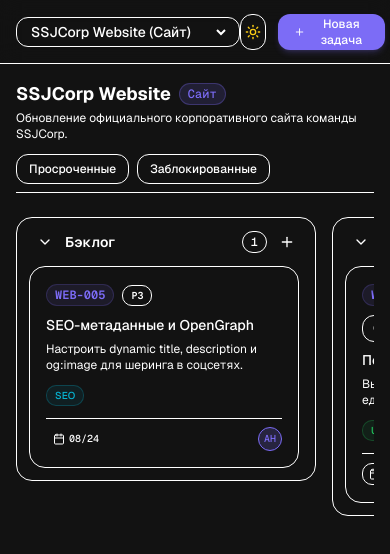
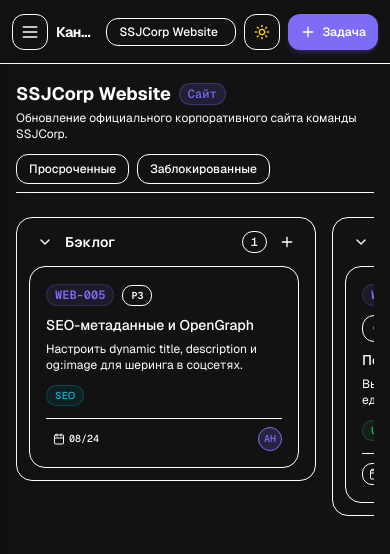
Before and after one commit to purrfect0/kanban-front, a Next.js app: page /board in a window 390 px wide. Shown: the top 554 px of the page. Built offline with nearby package versions, Linux system fonts and the light colour scheme.

Commit message:
add mobile navigation menu

```diff
--- a/src/components/layout/Header.tsx
+++ b/src/components/layout/Header.tsx
@@ -9,6 +9,7 @@ import {
   Sun,
   Moon,
   X,
+  Menu,
 } from "lucide-react";
 import { useKanban } from "@/store/KanbanContext";
 
@@ -32,6 +33,7 @@ export const Header: React.FC = () => {
     setFilters,
     resetFilters,
     setIsCreateTaskOpen,
+    toggleMobileSidebar,
   } = useKanban();
 
   // Keyboard shortcut Ctrl/Cmd + K focus search
@@ -48,11 +50,11 @@ export const Header: React.FC = () => {
 
   const cleanPathname = pathname.replace(/^\/kanban-front/, "") || "/";
 
-  let title = "Обзор проектов";
+  let title = "Обзор";
   if (cleanPathname.startsWith("/board")) {
-    title = "Канбан-доска";
+    title = "Канбан";
   } else if (cleanPathname.startsWith("/deadlines")) {
-    title = "Сроки и дедлайны";
+    title = "Сроки";
   }
 
   const hasActiveFilters =
@@ -72,16 +74,25 @@ export const Header: React.FC = () => {
   };
 
   return (
-    <header className="sticky top-0 z-30 flex h-16 w-full items-center justify-between border-b bg-card/90 px-4 md:px-6 backdrop-blur-md border-border/80">
-      {/* Title & Project Selector */}
-      <div className="flex items-center gap-4">
-        <h1 className="text-lg font-semibold tracking-tight text-foreground hidden sm:block">
+    <header className="sticky top-0 z-30 flex h-16 w-full items-center justify-between border-b bg-card/90 px-3 md:px-6 backdrop-blur-md border-border/80 gap-2">
+      {/* Left Area: Mobile Menu Toggle + Page Title + Project Selector */}
+      <div className="flex items-center gap-2 sm:gap-4 min-w-0">
+        {/* Mobile Hamburger Button */}
+        <button
+          onClick={toggleMobileSidebar}
+          className="flex h-9 w-9 shrink-0 items-center justify-center rounded-xl border border-border bg-background text-foreground hover:bg-muted transition-colors lg:hidden"
+          title="Открыть боковое меню"
+        >
+          <Menu className="h-5 w-5" />
+        </button>
+
+        <h1 className="text-sm sm:text-lg font-bold tracking-tight text-foreground truncate">
           {title}
         </h1>
 
         {/* Project Selector for /board */}
         {cleanPathname.startsWith("/board") && projects.length > 0 && (
-          <div className="flex items-center gap-2 bg-muted/50 border border-border rounded-xl px-2.5 py-1">
+          <div className="flex items-center gap-1.5 bg-muted/50 border border-border rounded-xl px-2 py-1 max-w-[130px] sm:max-w-none truncate">
             <span className="text-xs font-mono text-muted-foreground hidden md:inline">
               Проект:
             </span>
@@ -94,11 +105,11 @@ export const Header: React.FC = () => {
                   router.push(`/board/?project=${proj.slug}`);
                 }
               }}
-              className="bg-transparent text-sm font-medium text-foreground outline-none cursor-pointer pr-1"
+              className="bg-transparent text-xs sm:text-sm font-medium text-foreground outline-none cursor-pointer truncate"
             >
               {projects.map((p) => (
                 <option key={p.id} value={p.id}>
-                  {p.name} ({p.type === "website" ? "Сайт" : "Бот"})
+                  {p.name}
                 </option>
               ))}
             </select>
@@ -107,8 +118,8 @@ export const Header: React.FC = () => {
       </div>
 
       {/* Right Controls Area */}
-      <div className="flex items-center gap-3">
-        {/* Search Input */}
+      <div className="flex items-center gap-2 sm:gap-3 shrink-0">
+        {/* Search Input (desktop/tablet) */}
         <div className="relative hidden md:flex items-center">
           <Search className="absolute left-3 h-4 w-4 text-muted-foreground" />
           <input
@@ -119,7 +130,7 @@ export const Header: React.FC = () => {
             onChange={(e) =>
               setFilters((prev) => ({ ...prev, searchQuery: e.target.value }))
             }
-            className="h-9 w-64 rounded-xl border border-border bg-background pl-9 pr-14 text-sm text-foreground placeholder:text-muted-foreground focus:border-ssj-purple focus:outline-none focus:ring-1 focus:ring-ssj-purple transition-all"
+            className="h-9 w-48 lg:w-64 rounded-xl border border-border bg-background pl-9 pr-12 text-sm text-foreground placeholder:text-muted-foreground focus:border-ssj-purple focus:outline-none focus:ring-1 focus:ring-ssj-purple transition-all"
           />
           <kbd className="absolute right-2.5 flex h-5 select-none items-center gap-1 rounded border border-border bg-muted/50 px-1.5 font-mono text-[10px] font-medium text-muted-foreground">
             ⌘K
@@ -141,7 +152,7 @@ export const Header: React.FC = () => {
         {/* Theme Toggle */}
         <button
           onClick={toggleTheme}
-          className="flex h-9 w-9 items-center justify-center rounded-xl border border-border bg-background text-muted-foreground hover:bg-muted hover:text-foreground transition-colors"
+          className="flex h-9 w-9 items-center justify-center rounded-xl border border-border bg-background text-muted-foreground hover:bg-muted hover:text-foreground transition-colors shrink-0"
           title={mounted && isDark ? "Переключить на светлую тему" : "Переключить на тёмную тему"}
         >
           {mounted && isDark ? (
@@ -151,7 +162,7 @@ export const Header: React.FC = () => {
           )}
         </button>
 
-        {/* Team Avatars */}
+        {/* Team Avatars (desktop) */}
         <div className="hidden lg:flex items-center gap-1.5 px-1">
           {members.slice(0, 3).map((member) => (
             <div
@@ -167,10 +178,11 @@ export const Header: React.FC = () => {
         {/* Primary CTA button: New Task */}
         <button
           onClick={() => setIsCreateTaskOpen(true)}
-          className="relative inline-flex h-9 items-center justify-center gap-2 rounded-xl bg-ssj-purple px-4 text-xs md:text-sm font-medium text-white shadow-md shadow-ssj-purple/20 hover:bg-ssj-purple/90 active:scale-95 transition-all"
+          className="relative inline-flex h-9 items-center justify-center gap-1.5 rounded-xl bg-ssj-purple px-3 sm:px-4 text-xs sm:text-sm font-semibold text-white shadow-md shadow-ssj-purple/20 hover:bg-ssj-purple/90 active:scale-95 transition-all shrink-0"
         >
           <Plus className="h-4 w-4" />
-          <span>Новая задача</span>
+          <span className="hidden xs:inline">Новая задача</span>
+          <span className="xs:hidden">Задача</span>
         </button>
       </div>
     </header>
--- a/src/store/KanbanContext.tsx
+++ b/src/store/KanbanContext.tsx
@@ -36,6 +36,9 @@ interface KanbanContextType {
   isSidebarCollapsed: boolean;
   setIsSidebarCollapsed: (collapsed: boolean) => void;
   toggleSidebar: () => void;
+  isMobileOpen: boolean;
+  setIsMobileOpen: (open: boolean) => void;
+  toggleMobileSidebar: () => void;
   isLoading: boolean;
 
   // Actions
@@ -68,7 +71,12 @@ export const KanbanProvider: React.FC<{ children: React.ReactNode }> = ({ childr
   const [isCreateProjectOpen, setIsCreateProjectOpen] = useState(false);
   const [theme, setThemeState] = useState<"dark" | "light">("dark");
   const [isSidebarCollapsed, setIsSidebarCollapsedState] = useState(false);
+  const [isMobileOpen, setIsMobileOpen] = useState(false);
   const [isLoading, setIsLoading] = useState(true);
+
+  const toggleMobileSidebar = () => {
+    setIsMobileOpen((prev) => !prev);
+  };
 
   // Load saved sidebar state
   useEffect(() => {
@@ -309,6 +317,9 @@ export const KanbanProvider: React.FC<{ children: React.ReactNode }> = ({ childr
         isSidebarCollapsed,
         setIsSidebarCollapsed,
         toggleSidebar,
+        isMobileOpen,
+        setIsMobileOpen,
+        toggleMobileSidebar,
         isLoading,
         refreshData,
         createTask: handleCreateTask,
```
Also changed, not shown: src/components/layout/Sidebar.tsx (+63 -17 lines).
